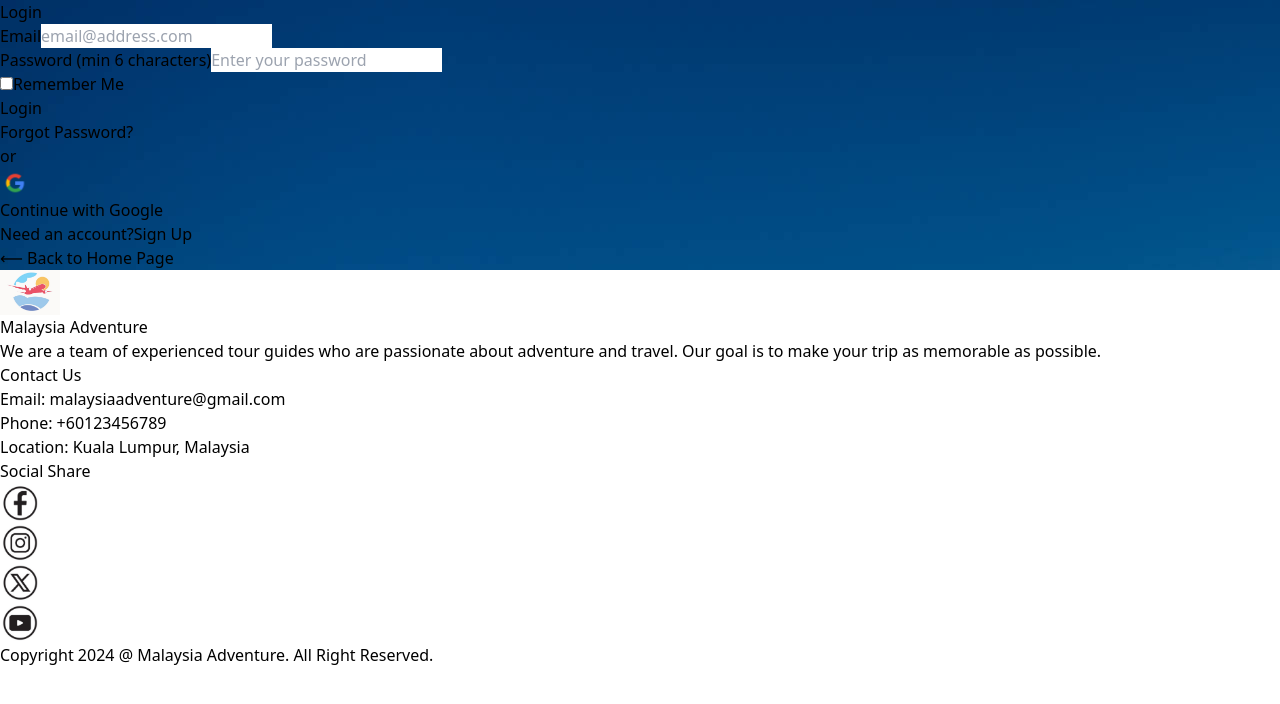
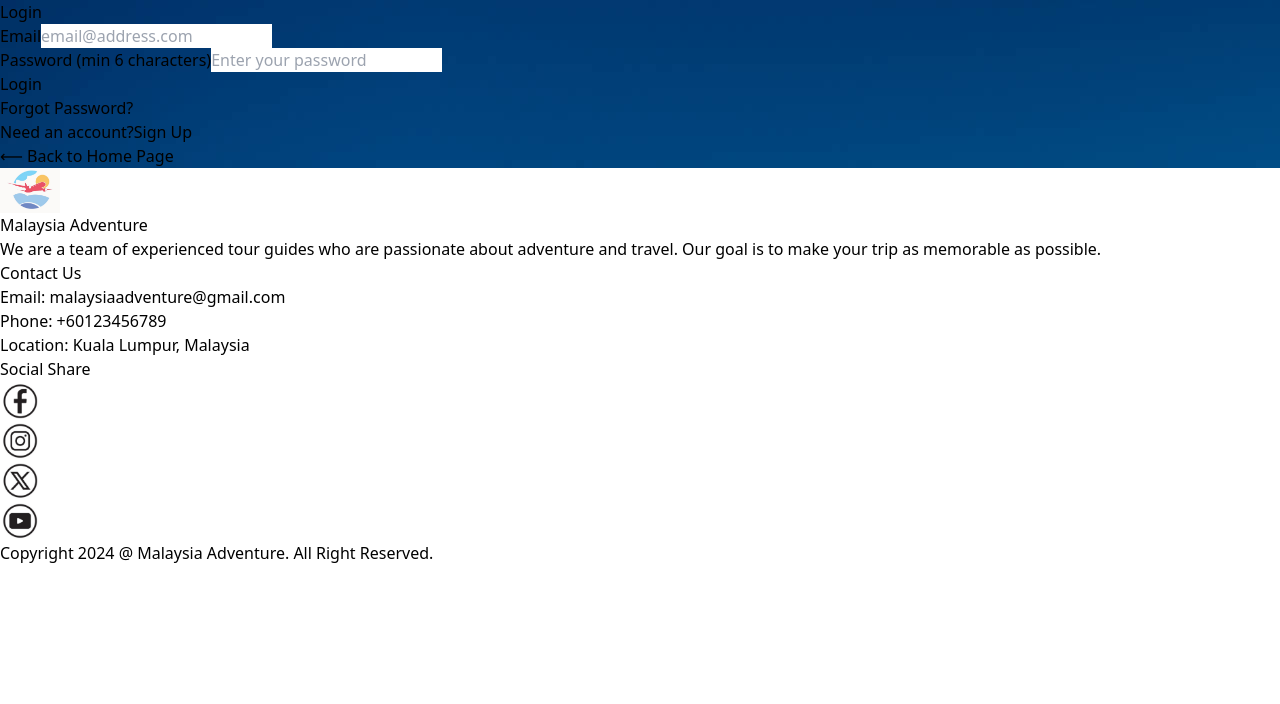
Before and after one commit to Xuannn28/travel-web, a React (Vite) app: page /login in a window 1280 px wide. Shown: the top 704 px of the page. Built offline with nearby package versions, Linux system fonts and the light colour scheme.

Commit message:
Modify login, sign up UI

```diff
--- a/src/components/Login.jsx
+++ b/src/components/Login.jsx
@@ -100,13 +100,6 @@ const Login = () => {
                   {errors.password && <p className='text-sm text-red-800'>*{errors.password.message}</p>}
                 </div>
 
-                <div className='gap-2 mt-2'>
-                  <input type="checkbox" id='remember' className=' text-black p-2 rounded-lg'/>
-                  <label htmlFor="remember" className='text-sm font-semibold'>
-                    Remember Me
-                  </label>
-                </div>
-
                 <button type='submit' className='bg-blue-500 text-white px-5 py-2 rounded-full hover:bg-blue-700'>
                     Login
                 </button>
@@ -125,16 +118,12 @@ const Login = () => {
                 Forgot Password?
               </button>
 
-              <p className='text-md text-center'>
-                or
-              </p>
-
-              <div className='flex flex-col p-2'>
+              {/* <div className='flex flex-col p-2'>
                 <button type='submit' className='bg-white justify-center items-center px-5 py-2 rounded-full border border-black hover:bg-slate-200 flex'>
                   <img src={assets.google} alt='google icon' width={30} className='object-contain mr-2'/>
                   <span>Continue with Google</span>
                 </button>
-              </div>
+              </div> */}
 
               <p className='text-sm p-2'>
                 Need an account?
--- a/src/components/Profile.jsx
+++ b/src/components/Profile.jsx
@@ -141,6 +141,7 @@ const Profile = () => {
                 setNumPlan(plans.length);
                 setArrayPlan(plans);
                 setArrayReview(reviews);
+                setNumReview(reviews.length);
 
               } else if (!res.ok) {
                 if (res.status === 401  || res.status === 403) {  // JWT expired or invalid
@@ -168,11 +169,11 @@ const Profile = () => {
               User's Account
             </div>
 
-            <ul className=' flex flex-col mt-5 font-semibold pl-6 space-y-4 text-sm md:text-lg'>
-              <li>Username: {username} </li>
-              <li>Email: {email} </li>
-              <li>No. of Saved Plans: {numPlan} </li>
-              <li>No. of Review History: {numReview} </li>
+            <ul className=' flex flex-col mt-5 pl-6 space-y-4 text-sm md:text-lg'>
+              <li className='font-semibold'>Username: <span className='text-slate-300'> {username}</span> </li>
+              <li className='font-semibold'>Email: <span className='text-slate-300'> {email}</span> </li>
+              <li className='font-semibold'>No. of Saved Plans: <span className='text-slate-300'> {numPlan}</span> </li>
+              <li className='font-semibold'>No. of Review History: <span className='text-slate-300'> {numReview}</span> </li>
             </ul>
           </div>
         )
--- a/src/components/SignUp.jsx
+++ b/src/components/SignUp.jsx
@@ -100,16 +100,12 @@ const SignUp = () => {
 
               </form>
 
-              <p className='text-md text-center'>
-                or
-              </p>
-
-              <div className='flex flex-col p-2'>
+              {/* <div className='flex flex-col p-2'>
                 <button type='submit' className='bg-white justify-center items-center px-5 py-2 rounded-full border border-black hover:bg-slate-200 flex'>
                   <img src={assets.google} alt='google icon' width={30} className='object-contain mr-2'/>
                   <span>Continue with Google</span>
                 </button>
-              </div>
+              </div> */}
 
               <p className='text-sm p-2'>
                 Already a user?
```
Also changed, not shown: package.json (+19 -2 lines), 1 other file (tests, documents, lock files or other folders).
